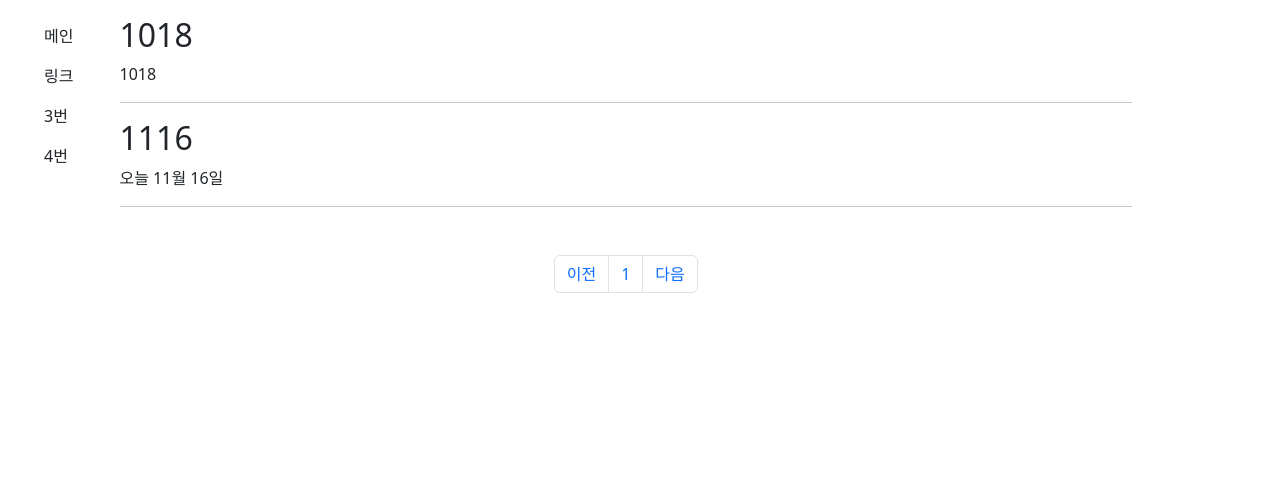
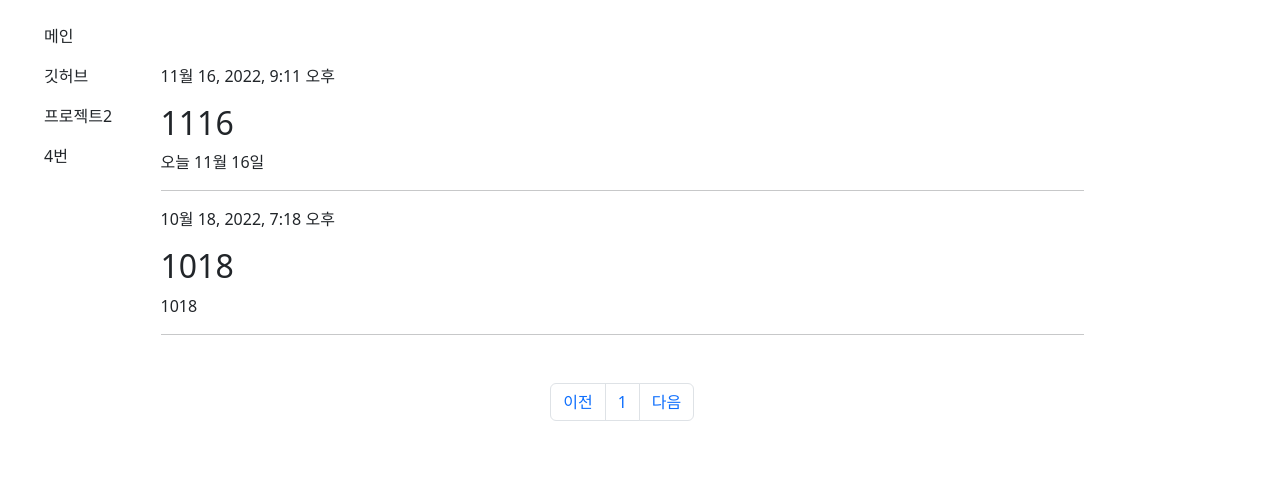
Before and after one commit to ANDONGWOO/techblog, a Django app: page /app1/ in a window 1280 px wide. Shown: the part 56-540 px from the top of the page. Run offline with Django 3.2, Linux system fonts and the light colour scheme; data comes from the database, SQL or seed files in the repository; some libraries are stand-ins or nearby versions.

Commit message:
index 작성 날짜 추가및 자잘한 수정

```diff
--- a/app1/templates/app1/index.html
+++ b/app1/templates/app1/index.html
@@ -9,19 +9,20 @@
         <a class="nav-link text-dark" aria-current="page" href="{% url 'app1:index' %}">메인</a> {% comment %} index경로  {% endcomment %}
       </li>
       <li class="nav-item">
-        <a class="nav-link text-dark" href="https://github.com/ANDONGWOO/TIL">링크</a>
+        <a class="nav-link text-dark" href="https://github.com/ANDONGWOO/TIL">깃허브</a>
       </li>
       <li class="nav-item">
-        <a class="nav-link text-dark" href="#">3번</a>
+        <a class="nav-link text-dark" href="http://yeoldybean-env.eba-ghf297im.ap-northeast-2.elasticbeanstalk.com/">프로젝트2</a>
       </li>
       <li class="nav-item">
         <a class="nav-link text-dark" href="#">4번</a>
       </li>
     </nav>
   </div>
-  <div class="container">
+  <div class="container m-5">
   {% for index_content in index_contents %}
   <div class="card-body">
+    <p class="card-text">{{ index_content.created_at }}</p>
     <a class="card-header fw-bold" href="{% url 'app1:detail' index_content.pk %}" style="text-decoration: none;"><h2>{{ index_content.title }}</h2></a>
     <p class="card-text">{{ index_content.content }}</p>
   </div>
@@ -29,7 +30,7 @@
   {% endfor %}
     <div class="m-5 d-flex justify-content-center">
       <nav aria-label="Page navigation example ">
-        <ul class="pagination">
+        <ul class="pagination">{% comment %} #페이지 10 {% endcomment %}
           <li class="page-item"><a class="page-link" href="#">이전</a></li>
           <li class="page-item"><a class="page-link" href="#">1</a></li>
           <li class="page-item"><a class="page-link" href="#">다음</a></li>
--- a/app1/views.py
+++ b/app1/views.py
@@ -4,7 +4,7 @@ from django.db.models import Q
 # Create your views here.
 
 def index(request):#괸리자 페이지 작성 내용
-    index_contents = App1.objects.all()
+    index_contents = App1.objects.all().order_by('-pk')#최신순
     context={
         'index_contents':index_contents
     }
--- a/techblog/settings.py
+++ b/techblog/settings.py
@@ -106,9 +106,9 @@ AUTH_PASSWORD_VALIDATORS = [
 # Internationalization
 # https://docs.djangoproject.com/en/3.2/topics/i18n/
 
-LANGUAGE_CODE = 'en-us'
+LANGUAGE_CODE = "ko-kr"
 
-TIME_ZONE = 'UTC'
+TIME_ZONE = "Asia/Seoul"
 
 USE_I18N = True
 
```
Also changed, not shown: README.md.
